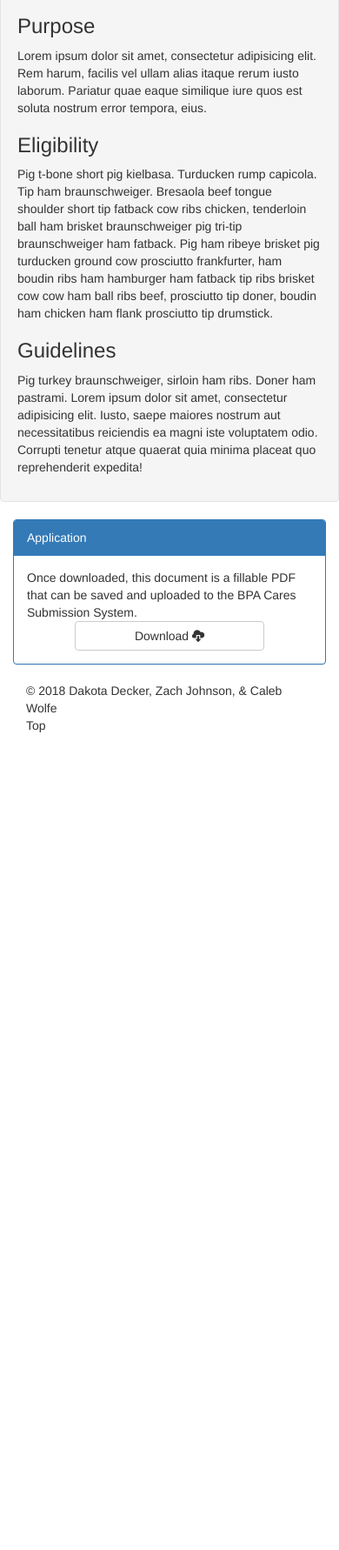
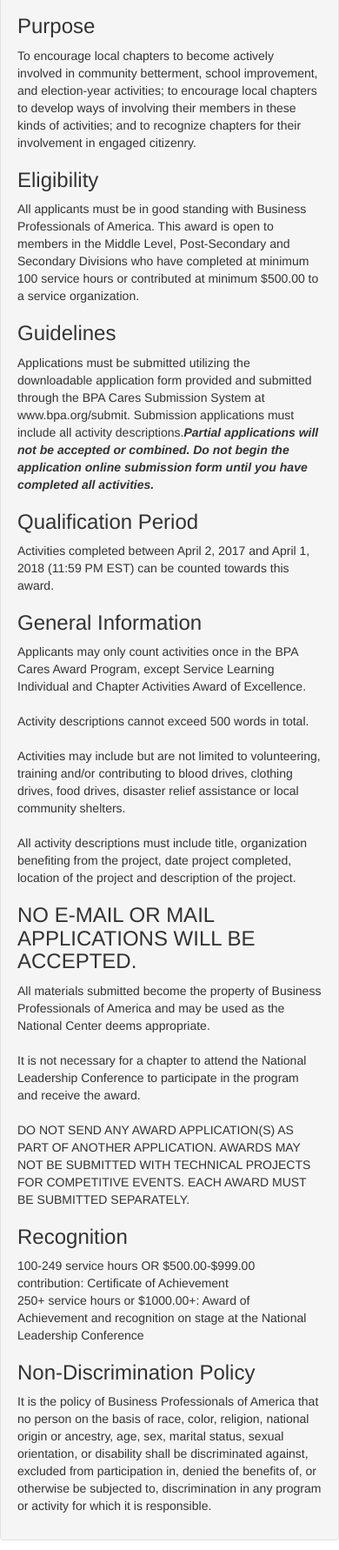
Before and after one commit to SquintyWolfe/bpa, a plain HTML site: page bpasiteNEW/communityservice.htm in a window 390 px wide. Shown: the part 215-1997 px from the top of the page at 87% size. Before the commit the page ends 1059 px from the top, so only its background shows below. Drawn offline with Linux system fonts and the light colour scheme.

Commit message:
Added Content to communityservice.htm

```diff
--- a/bpasiteNEW/communityservice.htm
+++ b/bpasiteNEW/communityservice.htm
@@ -80,23 +80,53 @@
                     <h1>Community Service Award</h1>
                     <h3>Purpose</h3>
                     <p>
-                        Lorem ipsum dolor sit amet, consectetur adipisicing elit. Rem harum, facilis vel ullam alias itaque rerum iusto laborum. Pariatur quae eaque similique iure quos est soluta nostrum error tempora, eius.
+                        To encourage local chapters to become actively involved in community betterment, school improvement, and election-year activities; to encourage local chapters to develop ways of involving their members in these kinds of activities; and to recognize chapters for their involvement in engaged citizenry.
                     </p>
 
                     <h3>Eligibility</h3>
                     <p>
-                        Pig t-bone short pig kielbasa. Turducken rump capicola. Tip ham braunschweiger.
-                        Bresaola beef tongue shoulder short tip fatback cow ribs chicken, tenderloin
-                        ball ham brisket braunschweiger pig tri-tip braunschweiger ham fatback. Pig ham
-                        ribeye brisket pig turducken ground cow prosciutto frankfurter, ham boudin ribs
-                        ham hamburger ham fatback tip ribs brisket cow cow ham ball ribs beef,
-                        prosciutto tip doner, boudin ham chicken ham flank prosciutto tip drumstick.
+                        All applicants must be in good standing with Business Professionals of America. This award is open to members in the Middle Level, Post-Secondary and Secondary Divisions who have completed at minimum 100 service hours or contributed at minimum $500.00 to a service organization.
                     </p>
 
                     <h3>Guidelines</h3>
                     <p>
-                        Pig turkey braunschweiger, sirloin ham ribs. Doner ham pastrami. Lorem ipsum dolor sit amet, consectetur adipisicing elit. Iusto, saepe maiores nostrum aut necessitatibus reiciendis ea magni iste voluptatem odio. Corrupti tenetur atque quaerat quia minima placeat quo reprehenderit expedita!
+                        Applications must be submitted utilizing the downloadable application form provided and submitted through the BPA Cares Submission System at www.bpa.org/submit. Submission applications must include all activity descriptions.<strong><em>Partial applications will not be accepted or combined. Do not begin the application online submission form until you have completed all activities. </em></strong>
                     </p>
+
+                    <h3>Qualification Period</h3>
+                    <p>Activities completed between April 2, 2017 and April 1, 2018 (11:59 PM EST) can be counted towards this award.</p>
+
+                    <h3>General Information</h3>
+                    <p>Applicants may only count activities once in the BPA Cares Award Program, except Service Learning Individual and Chapter Activities Award of Excellence.
+                    <br />
+                    <br />
+                    Activity descriptions cannot exceed 500 words in total.
+                    <br />
+                    <br />
+                    Activities may include but are not limited to volunteering, training and/or contributing to blood drives, clothing drives, food drives, disaster relief assistance or local community shelters.
+                    <br />
+                    <br />
+                    All activity descriptions must include title, organization benefiting from the project, date project completed, location of the project and description of the project.
+                    </p>
+                    <h3>NO E-MAIL OR MAIL APPLICATIONS WILL BE ACCEPTED.</h3>
+                    <p>All materials submitted become the property of Business Professionals of America and may be used as the National Center deems appropriate.
+                    <br />
+                    <br />
+                    It is not necessary for a chapter to attend the National Leadership Conference to participate in the program and receive the award.
+                    <br />
+                    <br />
+                    DO NOT SEND ANY AWARD APPLICATION(S) AS PART OF ANOTHER APPLICATION. AWARDS MAY NOT BE SUBMITTED WITH TECHNICAL PROJECTS FOR COMPETITIVE EVENTS.  EACH AWARD MUST BE SUBMITTED SEPARATELY.
+                    </p>
+
+                    <h3>Recognition</h3>
+                    <p>100-249 service hours OR $500.00-$999.00 contribution: Certificate of Achievement
+                        <br />
+                       250+ service hours or $1000.00+: Award of Achievement and recognition on stage at the National Leadership Conference
+                    </p>
+
+                    <h3>Non-Discrimination Policy</h3>
+                    <p>It is the policy of Business Professionals of America that no person on the basis of race, color, religion, national origin or ancestry, age, sex, marital status, sexual orientation, or disability shall be discriminated against, excluded from participation in, denied the benefits of, or otherwise be subjected to, discrimination in any program or activity for which it is responsible.</p>
+
                 </div><!--END MAIN CONTENT COLUMN-->
                 <div class="col-xs-12 col-md-3">
                     <div class="panel panel-primary">
```
Also changed, not shown: bpasiteNEW/faq.htm (+20 -8 lines).
